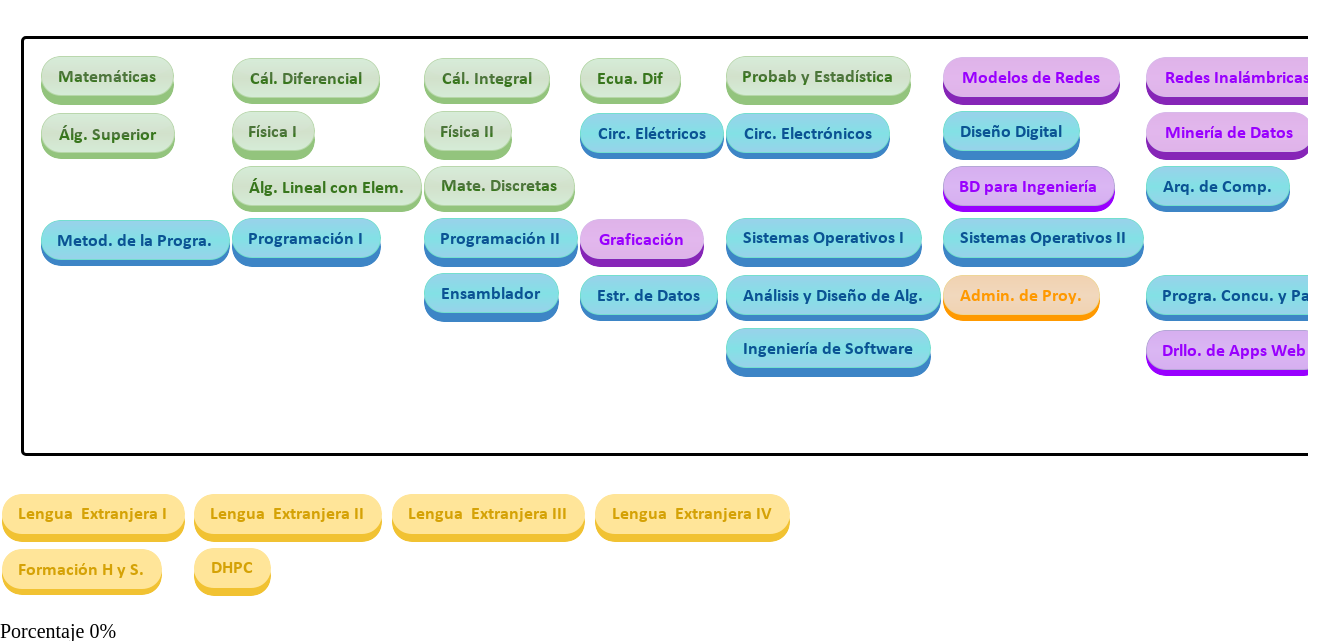
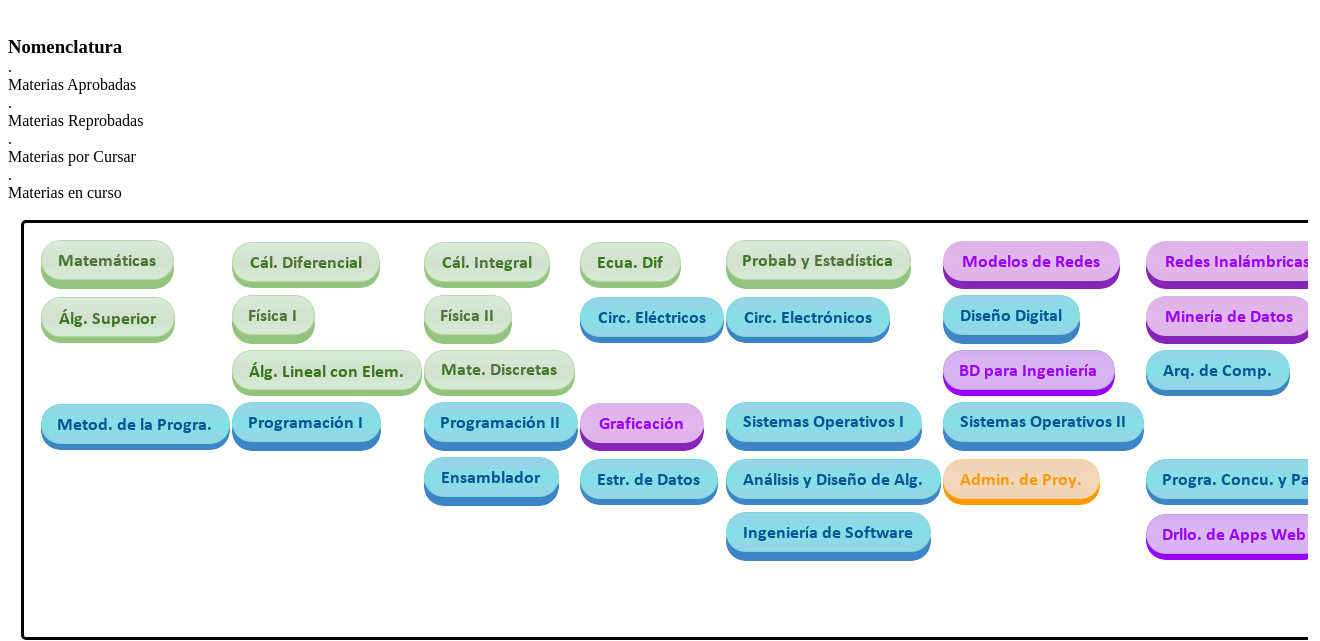
Before and after one commit to SaulZp/GUIATE, a PHP site: page /mapa.php in a window 1320 px wide; the page is wider, and only the part inside the window is pictured. Shown: the part 70-711 px from the top of that part. Run offline with PHP 8.4, Linux system fonts and the light colour scheme; a user stored in the database is signed in.

Commit message:
Update mapa.php

```diff
--- a/mapa.php
+++ b/mapa.php
@@ -45,6 +45,14 @@ document.getElementById('cambiar').innerHTML ="Porcentaje: "+suma+"%";
 
 
 <div id="interna">
+
+<div id="nomenclatura">
+	<h3>Nomenclatura</h3>
+	<div id="ap">.</div><label>Materias Aprobadas</label>
+	<div id="re">.</div><label>Materias Reprobadas</label>
+	<div id="po">.</div><label>Materias por Cursar</label>
+	<div id="en">.</div><label>Materias en curso</label><br>
+</div><br>
 
 <table id="tabla1" style="overflow-y:scroll">
 
```
